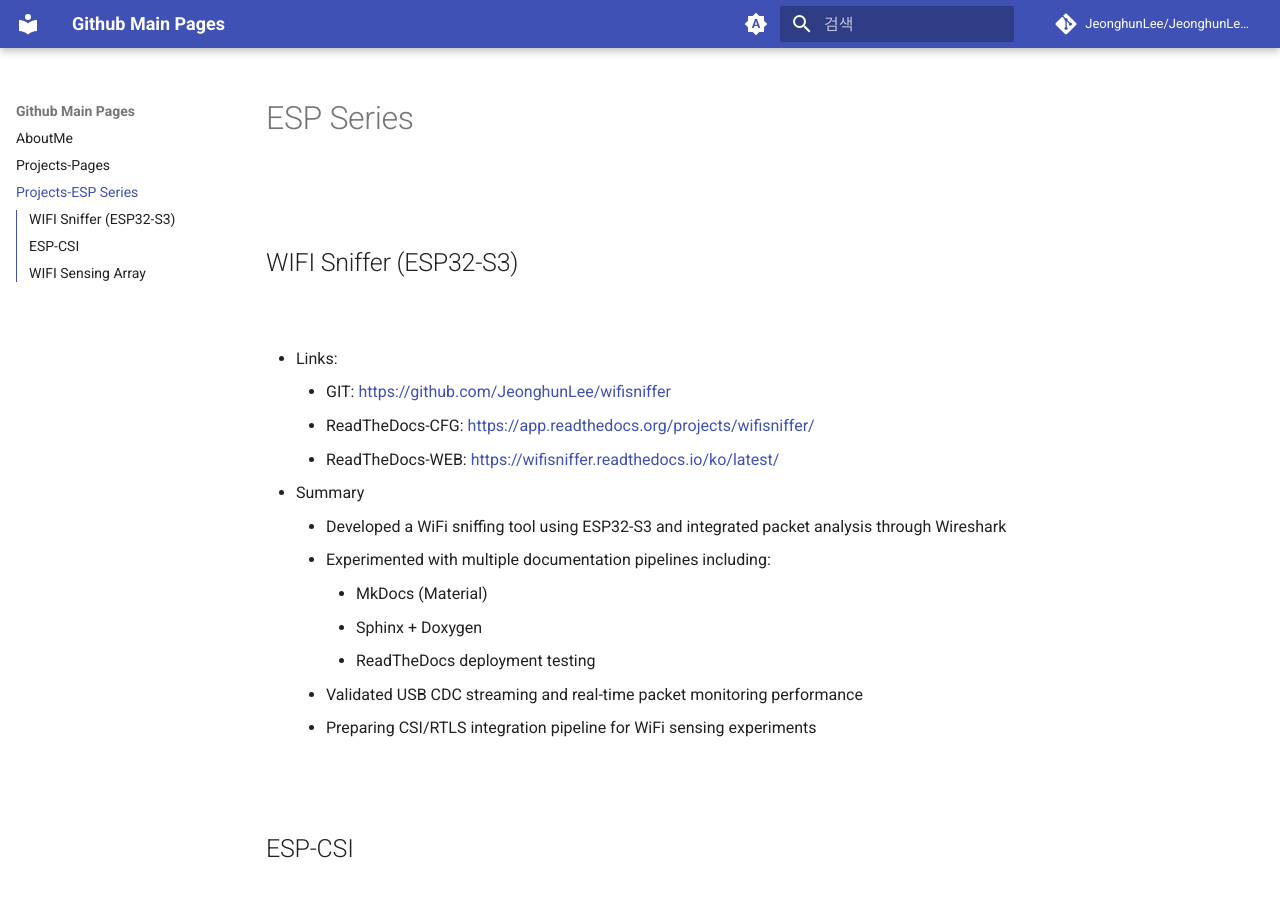
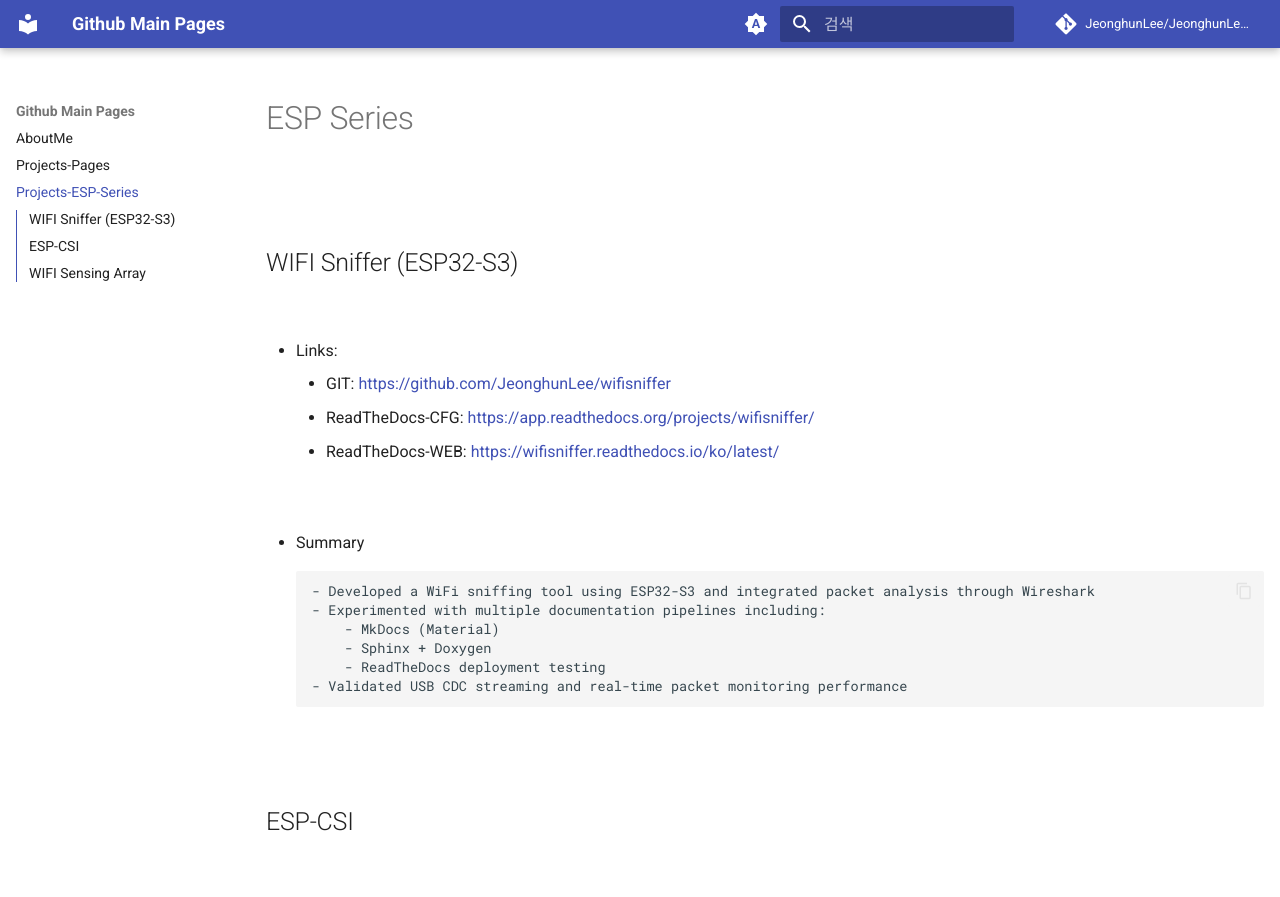
Before and after one commit to JeonghunLee/JeonghunLee.github.io, an MkDocs documentation site: the page built from docs/project_esp_series.md, in a window 1280 px wide and 900 px high. Shown: the top 897 px of the window. Built offline with MkDocs 1.6.1 and Material for MkDocs 9.7.7, drawn with Linux system fonts in a browser that asks for light colours; comment, search, counter and statistics services are not loaded.

Commit message:
update it

````diff
--- a/docs/project_esp_series.md
+++ b/docs/project_esp_series.md
@@ -11,14 +11,18 @@
     * ReadTheDocs-CFG: https://app.readthedocs.org/projects/wifisniffer/
     * ReadTheDocs-WEB: https://wifisniffer.readthedocs.io/ko/latest/
 
+<br>
+
+
 * Summary
-    - Developed a WiFi sniffing tool using ESP32-S3 and integrated packet analysis through Wireshark
-    - Experimented with multiple documentation pipelines including:
-        - MkDocs (Material)
-        - Sphinx + Doxygen
-        - ReadTheDocs deployment testing
-    - Validated USB CDC streaming and real-time packet monitoring performance
-    - Preparing CSI/RTLS integration pipeline for WiFi sensing experiments
+```
+- Developed a WiFi sniffing tool using ESP32-S3 and integrated packet analysis through Wireshark
+- Experimented with multiple documentation pipelines including:
+    - MkDocs (Material)
+    - Sphinx + Doxygen
+    - ReadTheDocs deployment testing
+- Validated USB CDC streaming and real-time packet monitoring performance
+```
 
 <br>
 
--- a/mkdocs.yml
+++ b/mkdocs.yml
@@ -8,7 +8,7 @@
 nav:
   - AboutMe: index.md
   - Projects-Pages: project_github_pages.md
-  - Projects-ESP Series: project_esp_series.md
+  - Projects-ESP-Series: project_esp_series.md
 
 
 plugins:
````
